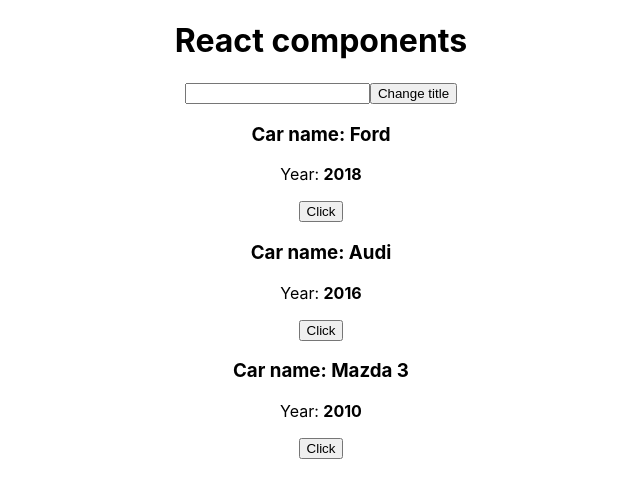
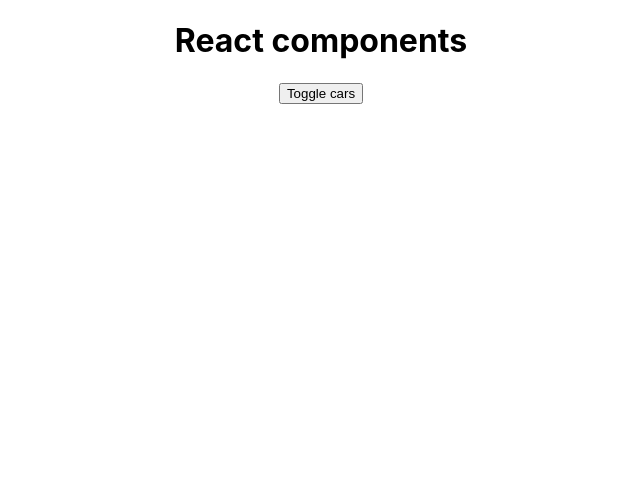
Before and after one commit to LyaFouks/React, a React (Create React App) app in the folder react-theory/: page / in a window 1280 px wide. Shown: the top 498 px of the page, without its empty margins (319-959 px from the left). Built offline with nearby package versions, Linux system fonts and the light colour scheme.

Commit message:
Work with conditional operators

```diff
--- a/react-theory/src/App.js
+++ b/react-theory/src/App.js
@@ -10,59 +10,54 @@
             {name: 'Audi', year: 2016},
             {name: 'Mazda 3', year: 2010}
         ],
-        pageTitle: 'React components'
+        pageTitle: 'React components',
+        showCars: false
     }
 
-    changeTitleHandler = (newTitle) => {
+    toggleCarsHandler = () => {
         this.setState({
-            pageTitle: newTitle
+            showCars: !this.state.showCars
         })
-
     }
 
-    handleInput = (event) => {
-        this.setState({
-            pageTitle: event.target.value
-        })
+    changeTitleHandler = (pageTitle) => {
+        this.setState({pageTitle})
 
     }
 
     render() {
-        console.log('Render')
         const divStyle = {
-            textAlign: 'center'
+        textAlign: 'center'
         }
 
-        const cars = this.state.cars
+        let cars = null
 
+        if(this.state.showCars) {
+            cars = this.state.cars.map((car, index) => {
+                return (
+                    <Car
+                        key={index}
+                        name={car.name}
+                        year={car.year}
+                        onChangeTitle={() => this.changeTitleHandler(car.name)}
+                    />
+                )
+            } )
 
+        }
 
         return (
             <div style={divStyle}>
                 <h1>{this.state.pageTitle}</h1>
 
-                <input type='text' onChange={this.handleInput}/>
 
-                <button onClick={this.changeTitleHandler.bind(this,
-                    'Changed!')}>
-                    Change title</button>
 
-                <Car
-                    name={cars[0].name}
-                    year={cars[0].year}
-                    onChangeTitle={this.changeTitleHandler.bind(this,
-                        cars[0].name)}
-                />
-                <Car
-                    name={cars[1].name}
-                    year={cars[1].year}
-                    onChangeTitle={() => this.changeTitleHandler(cars[1].name)}
-                />
-                <Car
-                    name={cars[2].name}
-                    year={cars[2].year}
-                    onChangeTitle={() => this.changeTitleHandler(cars[2].name)}
-                />
+                <button onClick={this.toggleCarsHandler}>
+                    Toggle cars</button>
+
+                { cars }
+
+
             </div>
         );
     }
```
